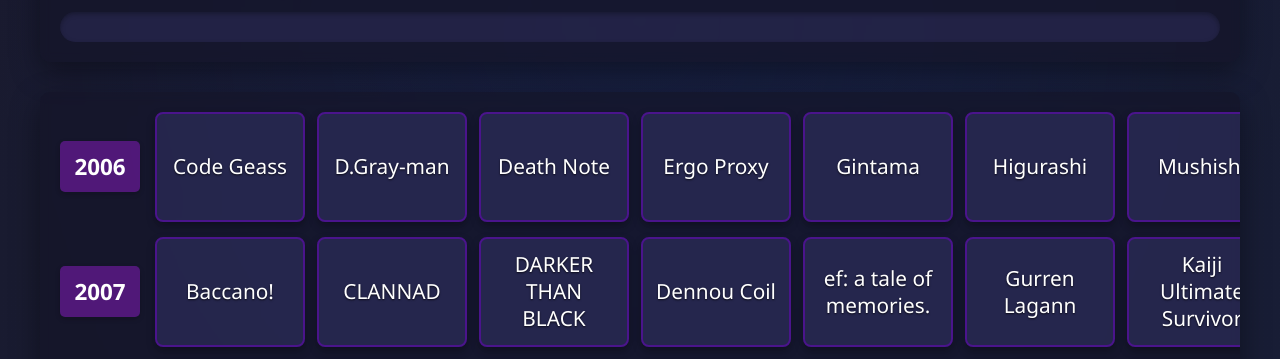
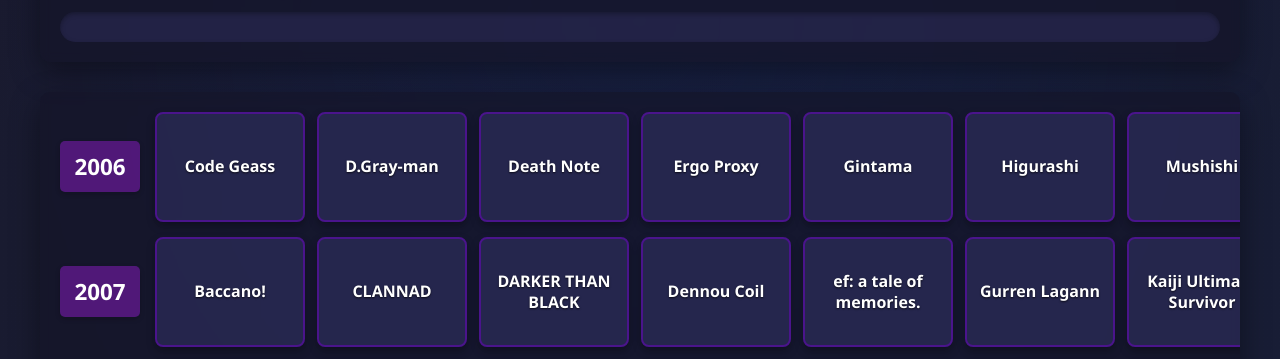
Before and after one commit to Batteredbutter/anime_20Years_List, a plain HTML site: page index.html in a window 1280 px wide. Shown: the part 379-738 px from the top of the page. Drawn offline with Linux system fonts and the light colour scheme.

Commit message:
Update index.html

```diff
--- a/index.html
+++ b/index.html
@@ -252,8 +252,8 @@
         }
 
         .anime-title {
-            font-size: 1.3rem;
-            font-weight: 200;
+            font-size: 1.0rem;
+            font-weight: 600;
             line-height: 1.3;
             text-shadow: 0 1px 2px rgba(0, 0, 0, 0.7);
             padding: 0 5px;
```
